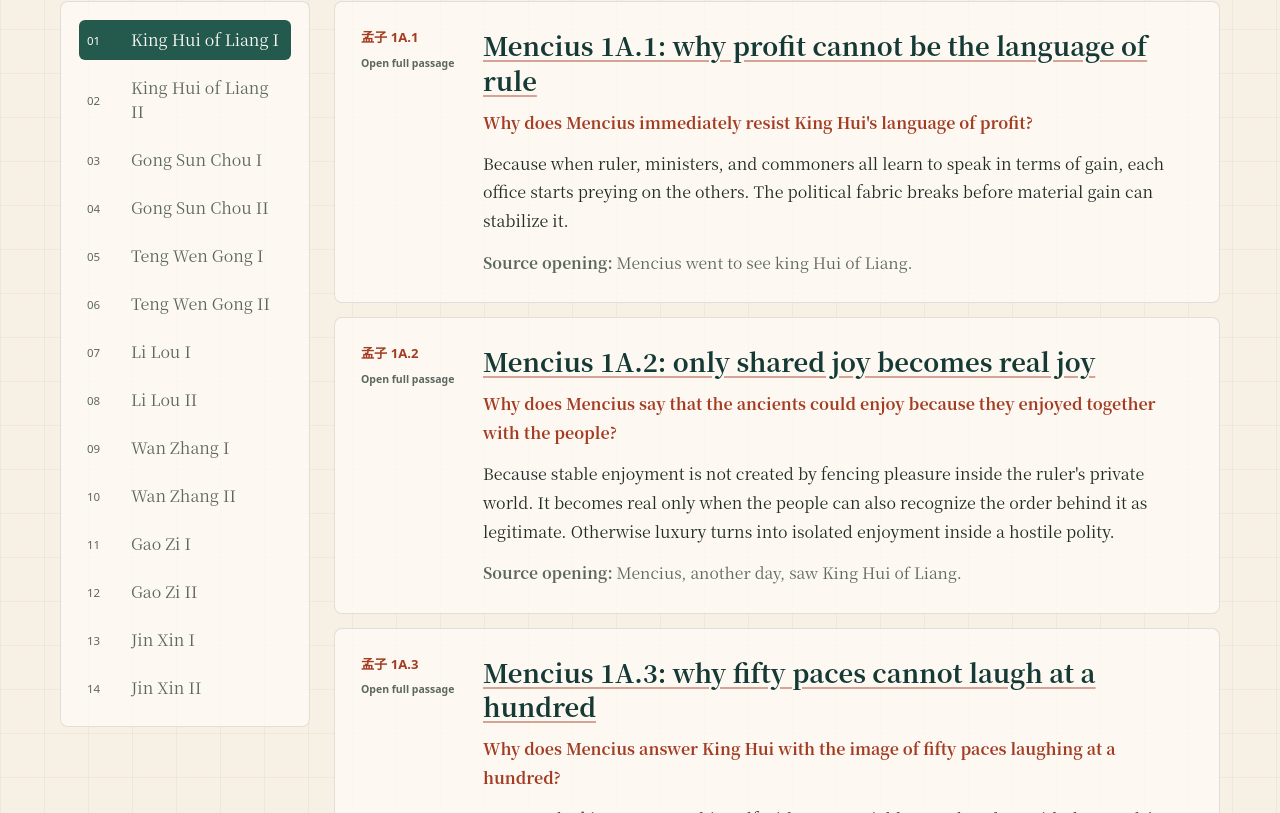
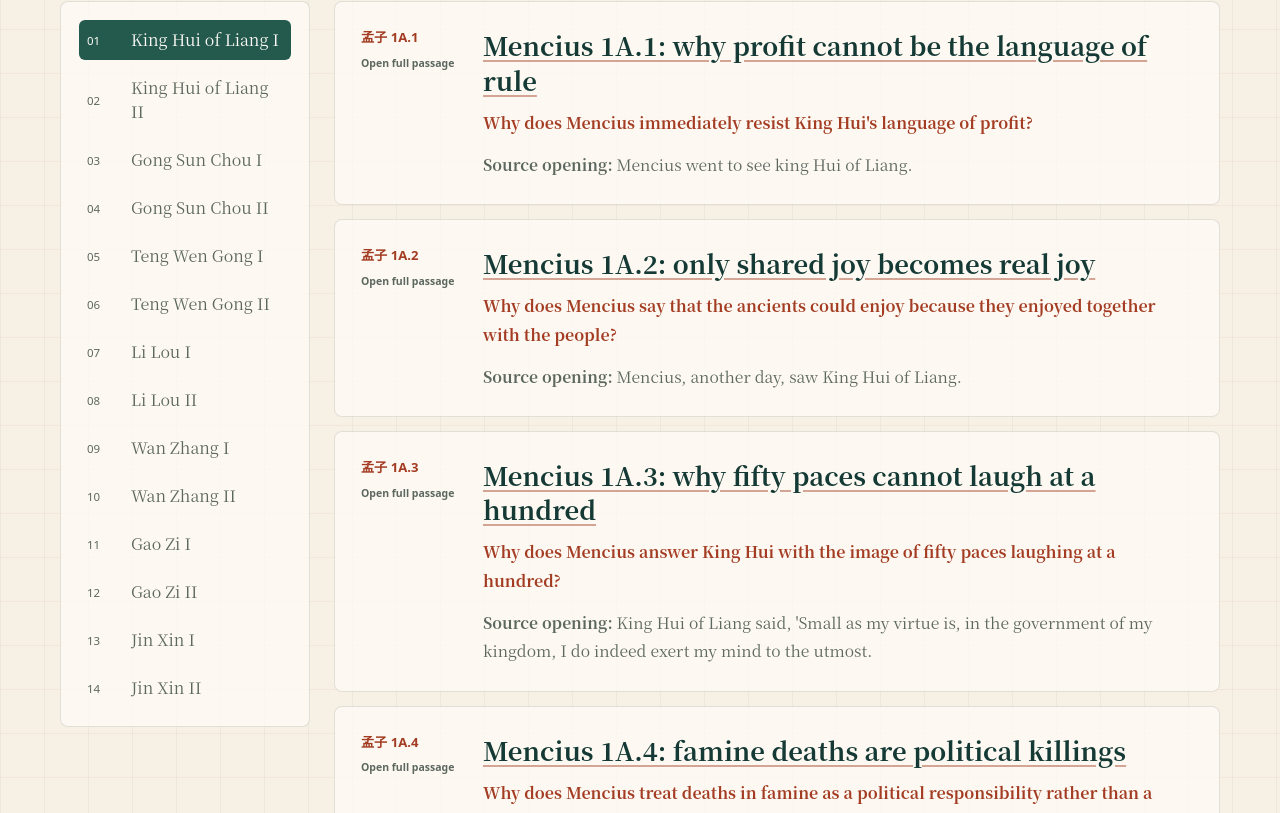
Before and after one commit to weitzu-com/mengtzu, a Next.js app: page /en/books/liang-hui-wang-i in a window 1280 px wide. Shown: the part 2127-2940 px from the top of the page. Built offline with nearby package versions, Linux system fonts and the light colour scheme; no server answers.

Commit message:
Slim book hub pages by removing repeated answers

```diff
--- a/app/[locale]/books/[slug]/page.tsx
+++ b/app/[locale]/books/[slug]/page.tsx
@@ -256,7 +256,6 @@ export default async function BookPage({ params }: PageProps) {
                     </a>
                   </h2>
                   {note && <p className="book-question">{note.readingQuestion}</p>}
-                  {note && <p className="book-direct-answer">{note.directAnswer}</p>}
                   <p className="book-opening">
                     <strong>{zh ? "原文开头：" : "Source opening: "}</strong>
                     {sourceOpening}
--- a/app/globals.css
+++ b/app/globals.css
@@ -637,7 +637,6 @@ img {
 }
 
 .book-question,
-.book-direct-answer,
 .book-opening {
   margin: 0;
   line-height: 1.8;
@@ -646,10 +645,6 @@ img {
 .book-question {
   color: var(--cinnabar);
   font-weight: 700;
-}
-
-.book-direct-answer {
-  color: var(--ink);
 }
 
 .book-opening {
```
Also changed, not shown: 1 other file (tests, documents, lock files or other folders).
